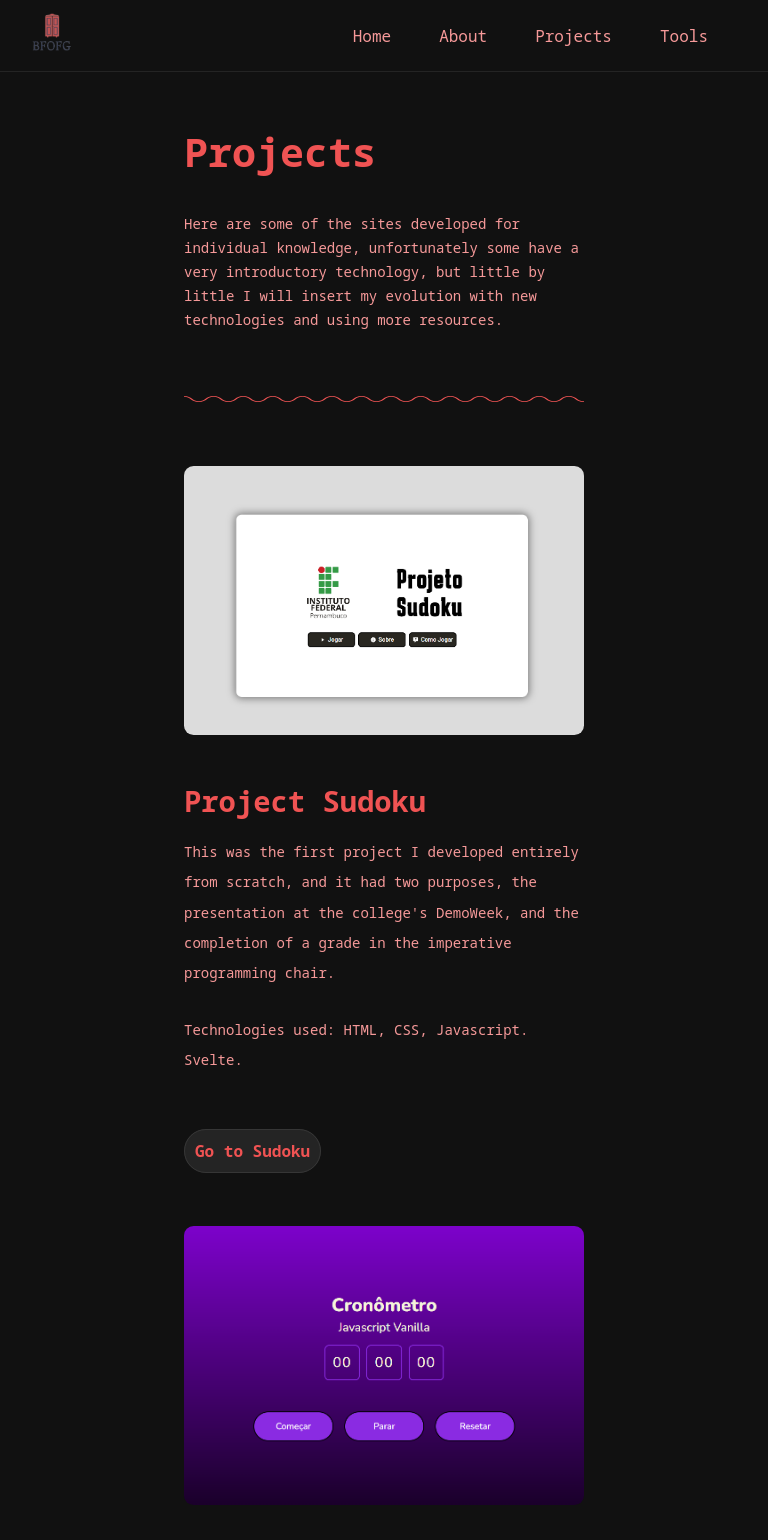
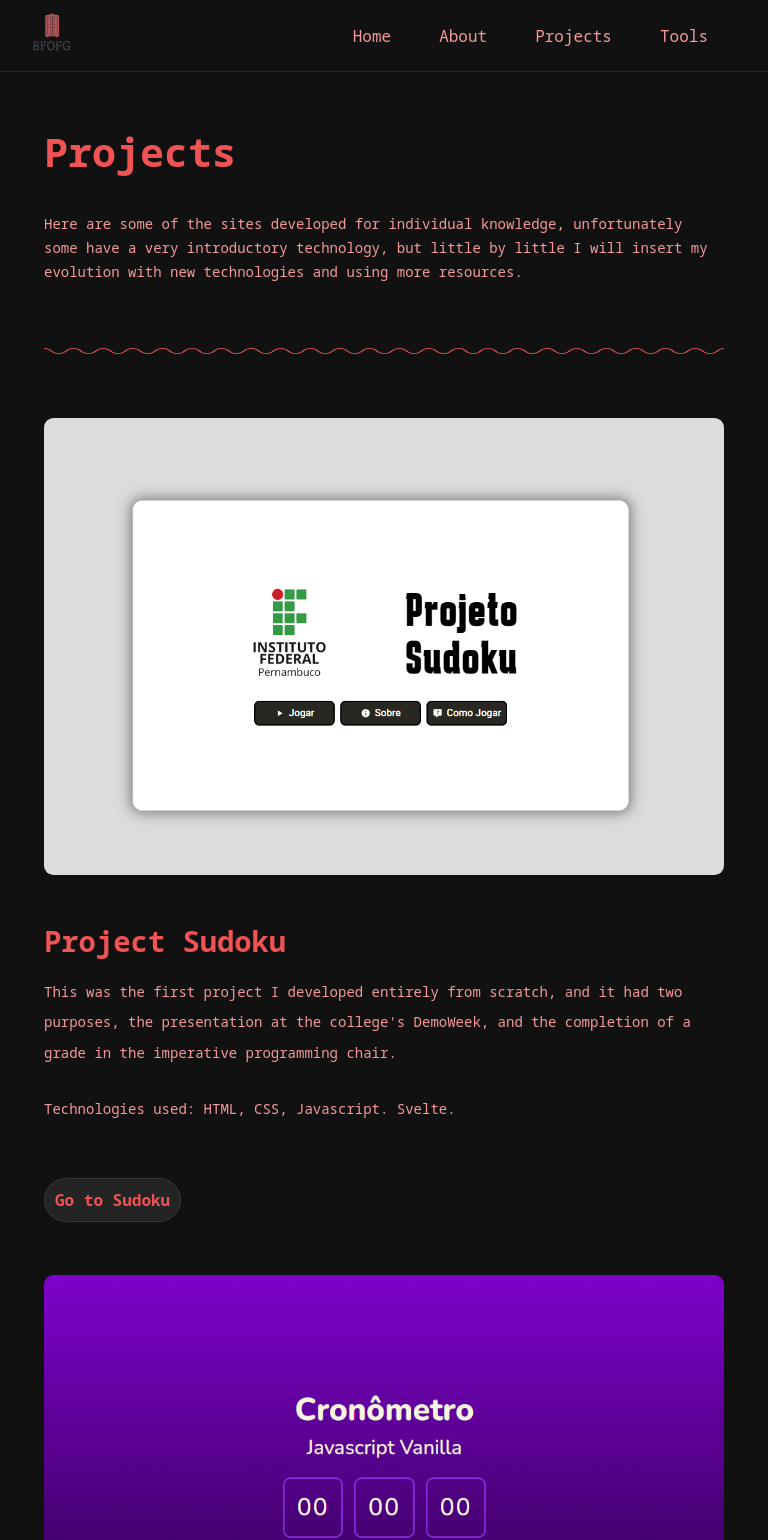
Before and after one commit to BernardoFOFG/bernardofofg.github.io, a React (Create React App) app: page /projects in a window 768 px wide. Shown: the top 1540 px of the page. Built offline with nearby package versions, Linux system fonts and the light colour scheme.

Commit message:
fixed: responsive

```diff
--- a/src/components/CompProjects/Projects.css
+++ b/src/components/CompProjects/Projects.css
@@ -43,8 +43,8 @@
 .project_presentation_anchor a:hover {
   background-color: #292929;
 }
-@media (min-width: 375px) {
-  @media (max-width: 424px) {
+@media (min-width: 374px) {
+  @media (max-width: 410px) {
     .project_presentation_card {
       width: 350px;
     }
@@ -53,18 +53,28 @@
     }
   }
 }
-
+@media (min-width: 360px) {
+  @media (max-width: 424px) {
+    .project_presentation {
+      width: 300px;
+    }
+    .project_presentation_card img{
+      width: 300px;
+    }
+  }
+}
 @media (min-width: 425px) {
   @media (max-width: 768px) {
     .project_presentation {
-      width: 400px;
+      width: 350px;
+      margin: 0 auto;
     }
     .project_presentation_card img {
-      width: 400px;
+      width: 350px;
     }
   }
 }
-@media (min-width: 769px) {
+@media (min-width: 768px) {
   @media (max-width: 1024px) {
     .project_presentation {
       display: flex;
--- a/src/pages/Projects/Projects.css
+++ b/src/pages/Projects/Projects.css
@@ -15,7 +15,7 @@
   font-size: 16px;
   line-height: 1.9rem;
 }
-@media (min-width: 375px) {
+@media (min-width: 360px) {
   @media (max-width: 424px) {
     .container_projects {
       width: 350px;
@@ -31,7 +31,7 @@
   }
 }
 @media (min-width: 425px) {
-  @media (max-width: 768px) {
+  @media (max-width: 767px) {
     .container_projects {
       width: 400px;
       margin: 40px auto;
@@ -46,7 +46,7 @@
     line-height: 1.5rem;
   }
 }
-@media (min-width: 769px) {
+@media (min-width: 768px) {
   @media (max-width: 1024px) {
     .container_projects {
       width: 680px;
--- a/src/pages/Tools/Tools.css
+++ b/src/pages/Tools/Tools.css
@@ -87,7 +87,7 @@
 @media (min-width: 426px) {
   @media (max-width: 768px) {
     .container_tools {
-      width: 400px;
+      width: 500px;
       margin: 40px auto;
     }
   }
@@ -103,7 +103,7 @@
     width: 300px;
   }
 }
-@media (min-width: 375px) {
+@media (min-width: 360px) {
   @media (max-width: 425px) {
     .container_tools {
       width: 350px;
```
